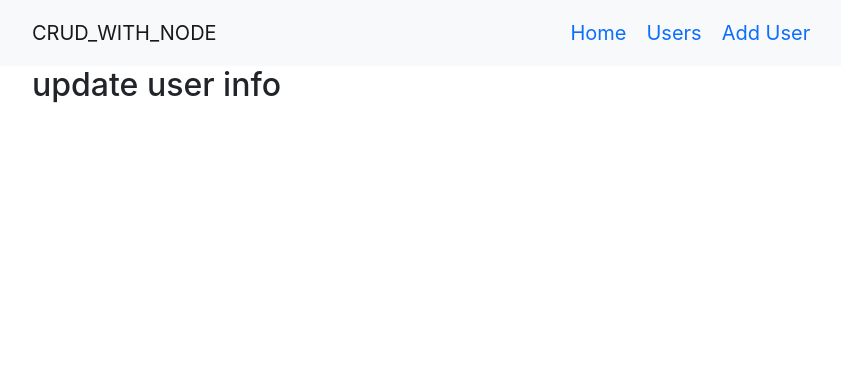
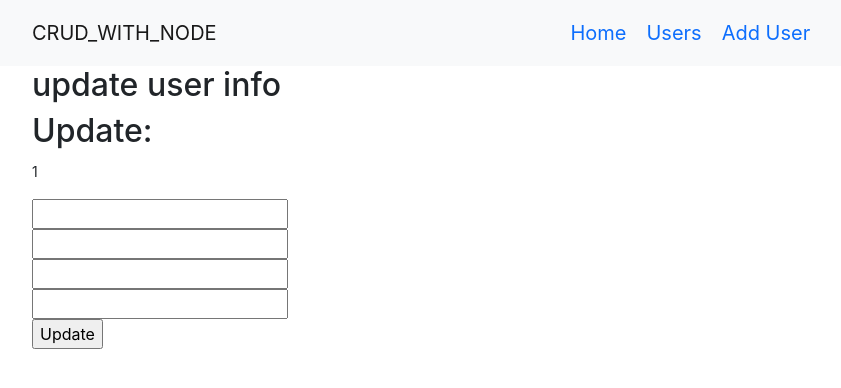
Before and after one commit to shuvro-baset/crud_with_node_-_react, a React (Create React App) app in the folder crud-app/: page /update-user/1 in a window 1280 px wide. Shown: the top 388 px of the page, without its empty margins (50-891 px from the left). Built offline with nearby package versions, Linux system fonts and the light colour scheme; no server answers.

Commit message:
update done

```diff
--- a/crud-app/src/pages/UpdateUser/UpdateUser.js
+++ b/crud-app/src/pages/UpdateUser/UpdateUser.js
@@ -1,11 +1,76 @@
 import React from 'react';
 import { Container, Row } from 'react-bootstrap';
+import {useState, useEffect} from 'react'
+import { useParams } from 'react-router';
 
 const UpdateUser = () => {
+    const [user, setUser] = useState({});
+    const {userId} = useParams()
+
+    useEffect(()=> {
+        const uri = `http://localhost:5000/update-user/${userId}`;
+        fetch(uri)
+        .then(res => res.json())
+        .then(data => setUser(data));
+}, []);
+
+
+
+     // Update User
+    const handleFnameChange = e => {
+        const updatedFname = e.target.value;
+        const updatedUser = { fname: updatedFname, lname: user.lname, email: user.email, address: user.address};
+        setUser(updatedUser);
+    }
+    const handleLnameChange = e => {
+        const updatedLname = e.target.value;
+        const updatedUser = { fname: user.fname, lname: updatedLname, email: user.email, address: user.address};
+        setUser(updatedUser);
+    }
+    const handleAddressChange = e => {
+        const updatedAddress = e.target.value;
+        const updatedUser = { fname: user.fname, lname: user.lname, email: user.email, address: updatedAddress};
+        setUser(updatedUser);
+    }
+
+    const handleEmailChange = e => {
+        const updatedEmail = e.target.value;
+        const updatedUser = { fname: user.fname, lname: user.lname, email: updatedEmail, address: user.address};
+        setUser(updatedUser);
+    }
+    const handleUpdateUserInfo = (e) => {
+        const url = `http://localhost:5000/update-user/${userId}`;
+        fetch(url, {
+            method: 'PUT',
+            headers: {
+                'content-type': 'application/json'
+            },
+            body: JSON.stringify(user)
+        })
+            .then(res => res.json())
+            .then(data => {
+                if (data.modifiedCount > 0) {
+                    alert('Update Successful');
+                    setUser({});
+                    e.target.reset();
+                }
+            })
+        e.preventDefault();
+    }
     return (
         <Container>
             <Row>
                 <h2>update user info</h2>
+
+                <h2>Update: {user.name}</h2>
+                <p><small>{userId}</small></p>
+                <form onSubmit={handleUpdateUserInfo}>
+                    <input type="text" onChange={handleFnameChange}  value={user.fname || ''} /> <br />
+                    <input type="text"  onChange={handleLnameChange} value={user.lname || ''} /> <br />
+                    <input type="email" onChange={handleAddressChange}  value={user.email || ''} /> <br />
+                    <input type="text" onChange={handleEmailChange}  value={user.address || ''} /> <br />
+                    <input type="submit" value="Update" />
+                </form>
             </Row>
         </Container>
     );
--- a/crud-app/src/pages/Users/Users.js
+++ b/crud-app/src/pages/Users/Users.js
@@ -1,5 +1,6 @@
 import React, { useEffect, useState } from 'react';
-import { Container, Row } from 'react-bootstrap';
+import { Col, Container, Row } from 'react-bootstrap';
+import { Link } from 'react-router-dom';
 
 const Users = () => {
 
@@ -14,10 +15,31 @@ const Users = () => {
 
     return (
         <Container>
+                <h2 className="text-center my-3"> Number of Users ....  {!users && <span>0</span> }
+                    {users && <span>{users.length}</span> }
+                </h2>
             <Row>
-                <h2>all users... {!users && <span>0</span> }
-                {users && <span>{users.length}</span> }
-                </h2>
+
+                {
+                    users.map(user =>
+                        <Col md={4}
+                        key={user._id}
+                        className="my-3">
+                            <div className="shadow p-3">
+                                <div>
+                                    <h5>First Name: {user.fname} </h5>
+                                    <h5>Last Name: {user.lname} </h5>
+                                    <h5>Email: {user.email} </h5>
+                                    <h5>Address: {user.address} </h5>
+                                </div>
+                                <div className="d-flex justify-content-between align-items-center">
+                                    <Link to={`/update-user/${user._id}`}><button className="btn btn-info">update</button></Link>
+                                    <Link to={`/delete-user/${user._id}`}><button className="btn btn-danger">delete</button></Link>
+                                </div>
+                            </div>
+                        </Col>
+                    )
+                }
             </Row>
         </Container>
     );
```
Also changed, not shown: 1 other file (tests, documents, lock files or other folders).
